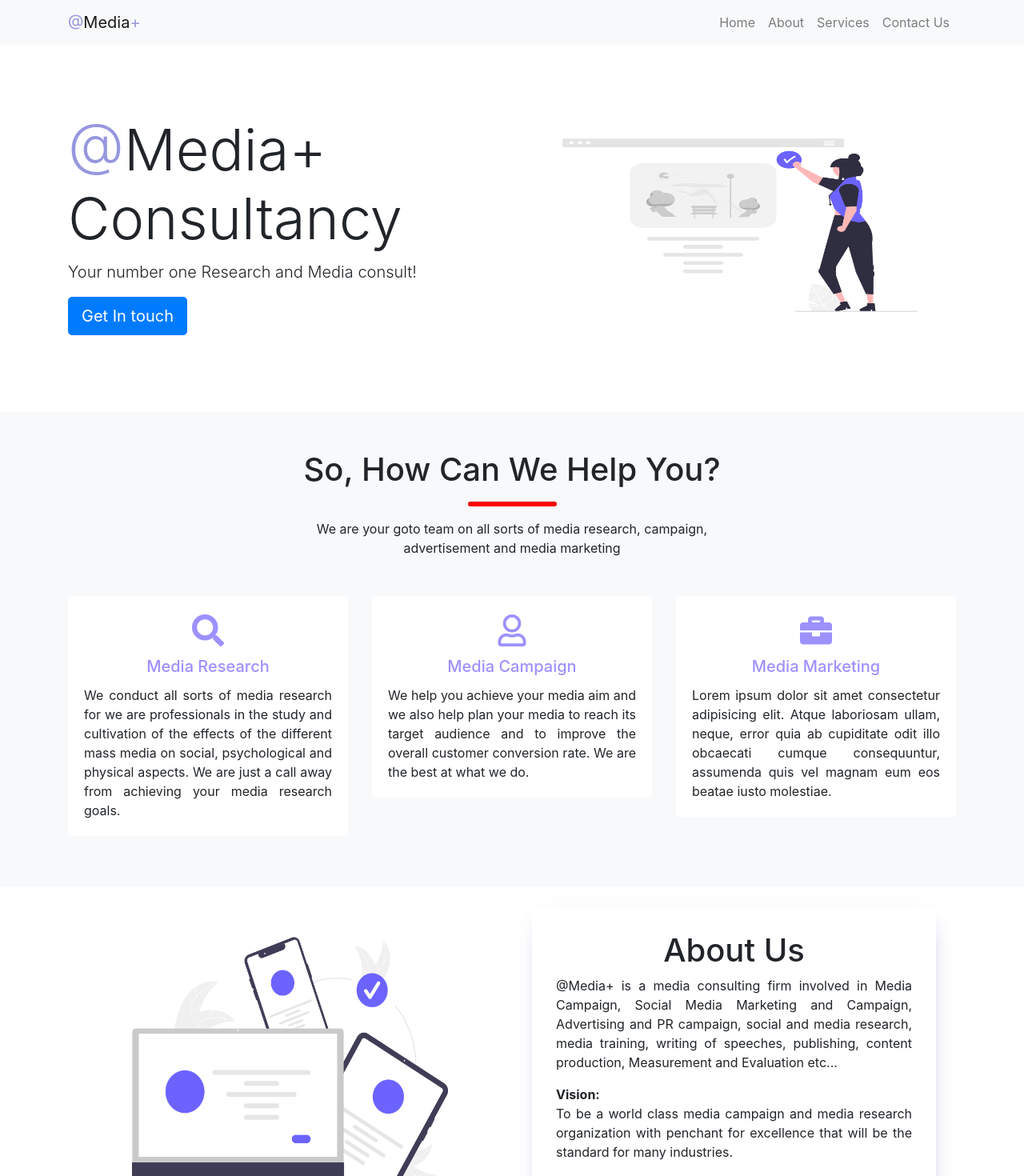
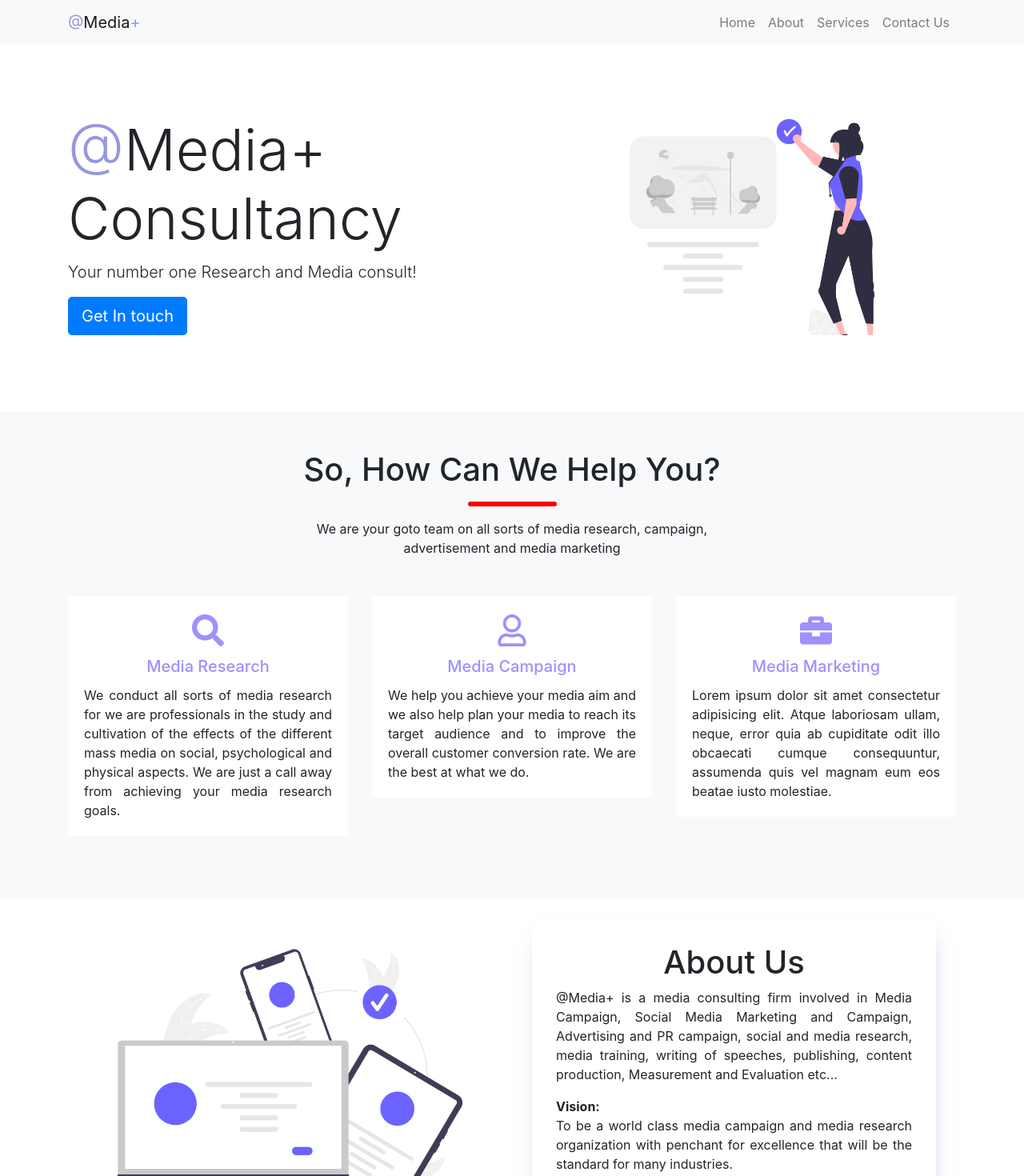
Before and after one commit to Jamsanz/mediaplus-client, a Next.js app: page / in a window 1280 px wide. Shown: the top 1470 px of the page at 80% size. Built offline with nearby package versions, Linux system fonts and the light colour scheme.

Commit message:
'Latest'

```diff
--- a/src/components/main/index.tsx
+++ b/src/components/main/index.tsx
@@ -38,6 +38,7 @@ export const Main: React.FC = (): JSX.Element => {
           <Image
             src="/images/postIL.png"
             alt=''
+            className="main-img"
             layout="fill"
           />
         </Col>
--- a/src/styles/global.css
+++ b/src/styles/global.css
@@ -85,9 +85,18 @@ body {
   }
 
 }
+
+.card{
+  margin-bottom: 15px;
+}
+.main-img{
+  width: 100%;
+  object-fit: cover;
+}
 .section-img{
   width: 100%;
   height: 450px;
+  object-fit: cover;
 }
 .mi-card:hover{
   transform: scale(1.05);
```
